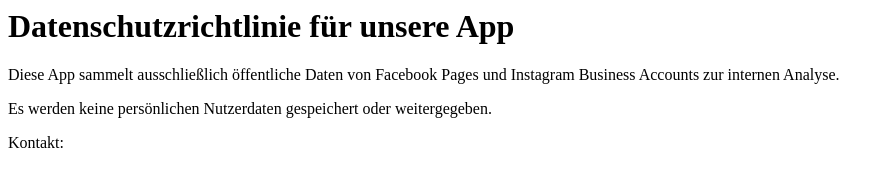
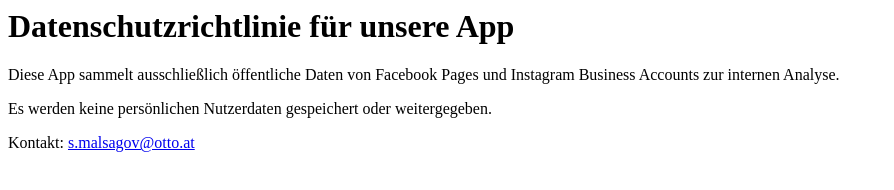
Before and after one commit to SMalsk/app-datenschutz, a plain HTML site: page index.html in a window 1280 px wide. Shown: the whole page, without its empty margins (0-894 px from the left). Drawn offline with Linux system fonts and the light colour scheme.

Commit message:
Update index.html

```diff
--- a/index.html
+++ b/index.html
@@ -6,6 +6,6 @@
   <h1>Datenschutzrichtlinie für unsere App</h1>
   <p>Diese App sammelt ausschließlich öffentliche Daten von Facebook Pages und Instagram Business Accounts zur internen Analyse.</p>
   <p>Es werden keine persönlichen Nutzerdaten gespeichert oder weitergegeben.</p>
-  <p>Kontakt: <a href="mailto:s.malsagov@otto.at"><s.malsagov@otto.at></s></a></p>
+  <p>Kontakt: <a href="mailto:ds.malsagov@otto.at">s.malsagov@otto.at</a></p>
 </body>
 </html>
```
